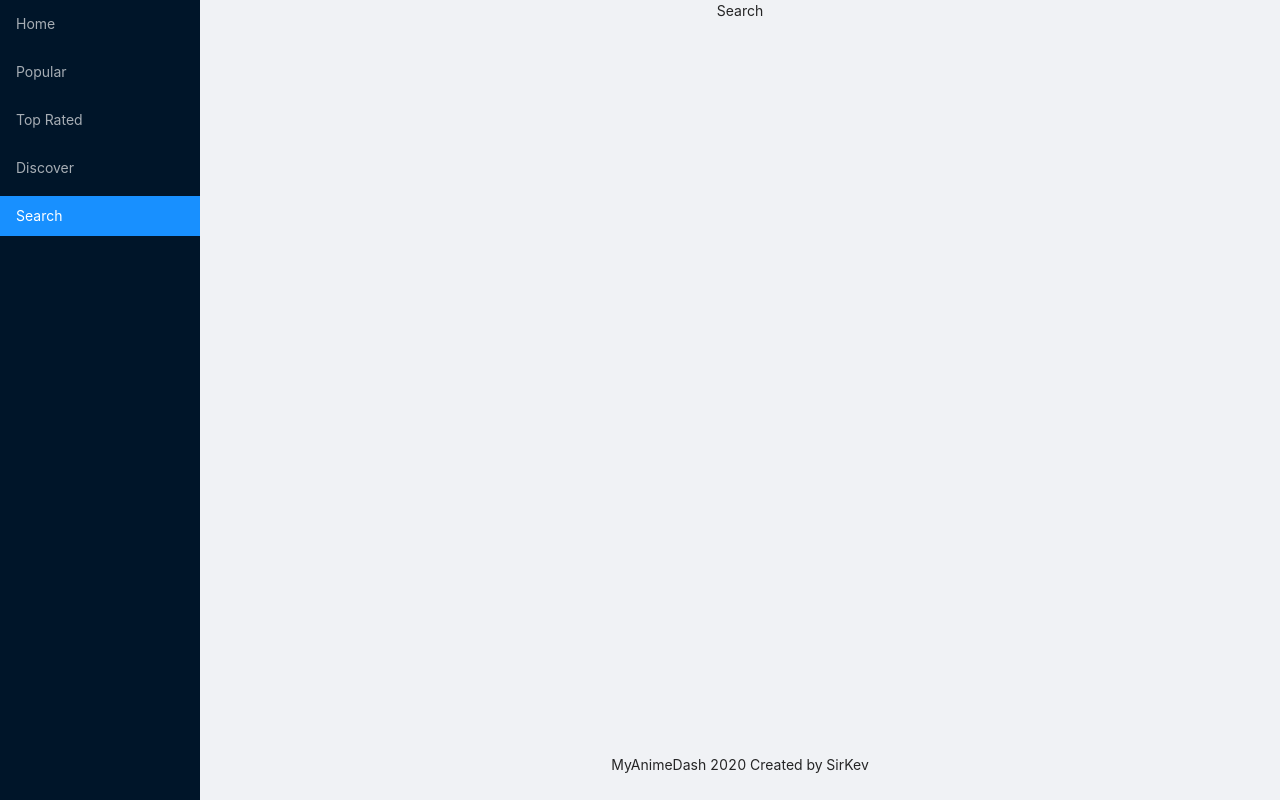
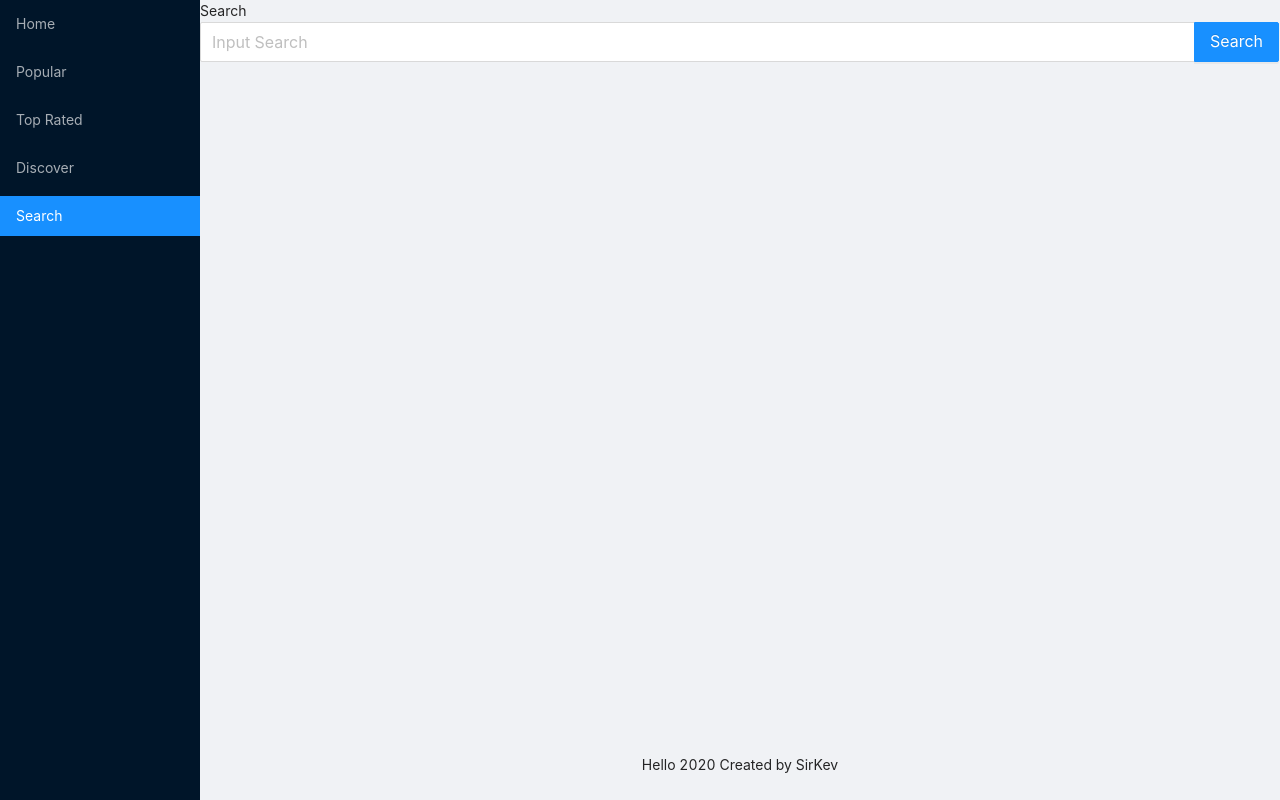
Before and after one commit to sirkevinc/mad, a React (Create React App) app in the folder client/: page /search in a window 1280 px wide. Built offline with nearby package versions, Linux system fonts and the light colour scheme.

Commit message:
broke stuff

```diff
--- a/client/src/App.css
+++ b/client/src/App.css
@@ -1,9 +1,11 @@
-.App {
+/* .App {
   text-align: center;
   min-height: 100vh;
   max-width: 100%;
-}
+} */
 
 .App__sider {
+  overflow: 'auto';
   position: fixed;
+  left: 0;
 }
--- a/client/src/App.js
+++ b/client/src/App.js
@@ -11,7 +11,7 @@ import SingleAnime from './pages/singleAnime';
 import Popular from './pages/popular';
 import TopRated from './pages/topRated';
 import Discover from './pages/discover';
-import Search from './pages/search';
+import SearchPage from './pages/search';
 import MainNav from './components/mainNav';
 
 import './App.css';
@@ -41,7 +41,7 @@ function App() {
                 <Discover />
               </Route>
               <Route path="/search" exact>
-                <Search />
+                <SearchPage />
               </Route>
               <Route path="/anime/:id">
                 <SingleAnime />
@@ -49,7 +49,7 @@ function App() {
               <Redirect to="/" />
           </Switch>
         </Content>
-          <Footer style={{ textAlign: 'center' }}>MyAnimeDash 2020 Created by SirKev</Footer>
+          <Footer style={{ textAlign: 'center' }}>Hello 2020 Created by SirKev</Footer>
       </Layout>
     </Layout>
     </Router>
--- a/client/src/components/animeCards/animeCards.css
+++ b/client/src/components/animeCards/animeCards.css
@@ -18,6 +18,3 @@
 .animeCards__item img {
     height: 280px;
 }
-
-.popover {
-}
--- a/client/src/components/animeList/index.js
+++ b/client/src/components/animeList/index.js
@@ -1,4 +1,4 @@
-import React from 'react';
+import React, { useState } from 'react';
 import { useHistory } from 'react-router-dom';
 import { Table, Spin, Alert } from 'antd';
 
@@ -9,6 +9,8 @@ import './animeList.css';
 const { Column } = Table;
 
 export default function Popular({ category }) {
+    const [currentPage, setPage] = useState(1);
+
     let history = useHistory();
 
     const sortDict = {
@@ -19,7 +21,7 @@ export default function Popular({ category }) {
 
     const DATA = gql`
         query {
-            Page(page: 1, perPage: 50) {
+            Page(page: ${currentPage}, perPage: 50) {
                 media(sort: ${sortDict[category]}) {
                     id
                     coverImage {
@@ -36,7 +38,20 @@ export default function Popular({ category }) {
         }
     `
 
-    const { loading, error, data } = useQuery(DATA);
+    const { loading, error, data, fetchMore } = useQuery(DATA);
+
+    // const loadMore = () => {
+    //     fetchMore({
+    //         variables: { page: 2 },
+    //         updateQuery: (prevResult, { fetchMoreResult }) => {
+    //             if (!fetchMoreResult) return prevResult
+
+    //             return {
+    //                 ...prevResult,
+    //             }
+    //         }
+    //     })
+    // }
 
     if (loading) {
         return (
@@ -56,6 +71,7 @@ export default function Popular({ category }) {
                     dataSource={data.Page.media}
                     pagination={{
                         position: ["bottomCenter"],
+                        // onChange: (loadMore())
                     }}
                     onRow={(record, rowIndex) => {
                         let id = record.id;
--- a/client/src/components/mainNav/index.js
+++ b/client/src/components/mainNav/index.js
@@ -24,7 +24,7 @@ export default function MainNav(props) {
                 </NavLink>
             </Menu.Item>
             <Menu.Item key="top">
-                <NavLink to="top">
+                <NavLink to="/top">
                     Top Rated
                 </NavLink>
             </Menu.Item>
--- a/client/src/pages/search.js
+++ b/client/src/pages/search.js
@@ -1,9 +1,64 @@
-import React from 'react'
+import React, { useState } from 'react';
+import { Input } from 'antd';
 
-export default function Search() {
+import { useLazyQuery, gql } from '@apollo/client';
+
+const { Search } = Input;
+
+export default function SearchPage() {
+    const [searchTerms, setSearchTerms] = useState("");
+
+    const DATA = gql`
+        query {
+            Page(page: 1, perPage: 25) {
+                media(search: "Attack") {
+                    id
+                    coverImage {
+                        large
+                    }
+                    title {
+                        english
+                        romaji
+                        native
+                    }
+                    averageScore
+                }
+            }
+        }
+    `
+    const [
+        getResults,
+        { loading, data }
+    ] = useLazyQuery(DATA);
+
+    if (loading) return <p>Loading</p>
+    if (data) {
+        console.log(data)
+    }
+
+    const handleSearch = (value) => {
+        console.log('value', value);
+        setSearchTerms(value);
+        console.log(searchTerms);
+        getResults();
+    }
+
+    const handleChange = (event) => {
+        let value = event.target.value;
+        setSearchTerms(value);
+    }
+
     return (
         <div>
             Search
+            <Search
+                placeholder="Input Search"
+                allowClear
+                enterButton="Search"
+                size="large"
+                onSearch={handleSearch}
+                onChange={handleChange}
+            />
         </div>
     )
 }
```
